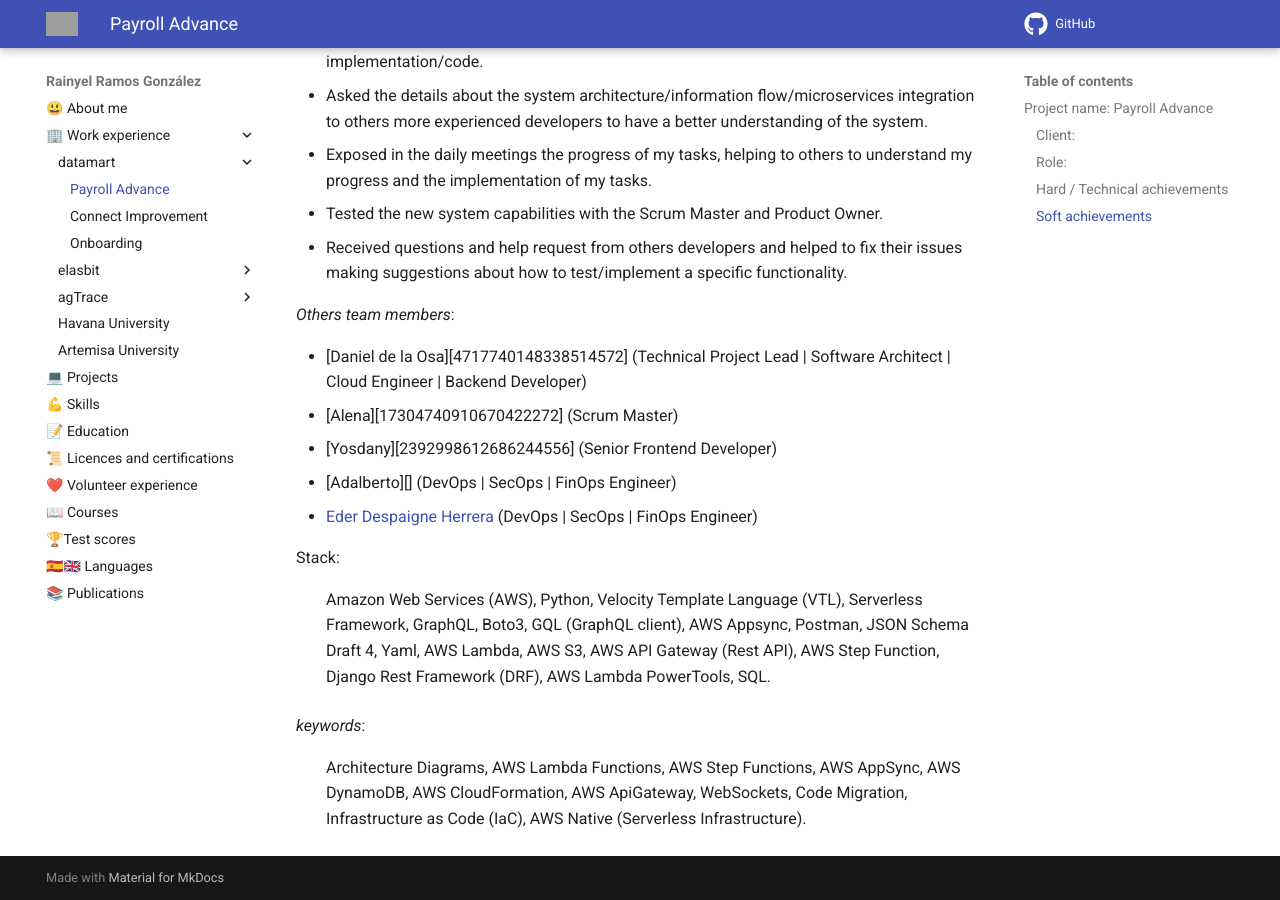
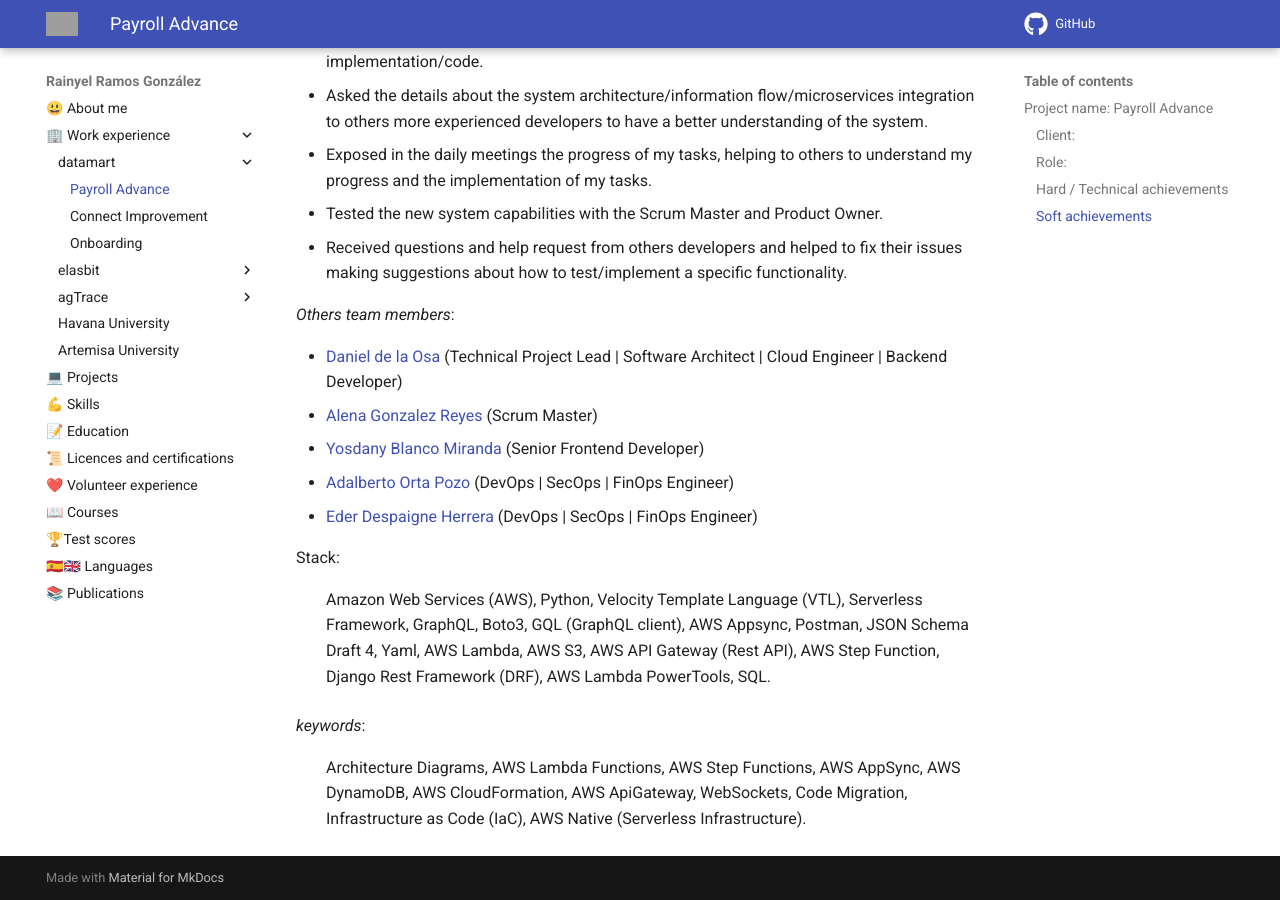
Before and after one commit to rayniel95/rayniel95.github.io, an MkDocs documentation site: the page built from docs/work_experience/datamart/payroll_advance.md, in a window 1280 px wide and 900 px high, scrolled down 2405 px. Built offline with MkDocs 1.6.1 and Material for MkDocs 9.7.7, drawn with Linux system fonts in a browser that asks for light colours; grey boxes are pictures that could not be loaded.

Commit message:
add links to team members

```diff
--- a/docs/work_experience/datamart/payroll_advance.md
+++ b/docs/work_experience/datamart/payroll_advance.md
@@ -55,10 +55,10 @@ systems and employees can interact with the platform. My work was about to creat
 
 *Others team members*:
 <!-- maybe extend this with more public profiles? -->
-- [Daniel de la Osa][4717740148338514572] (Technical Project Lead | Software Architect | Cloud Engineer | Backend Developer)
-- [Alena][17304740910670422272] (Scrum Master)
-- [Yosdany][2392998612686244556] (Senior Frontend Developer)
-- [Adalberto][] (DevOps | SecOps | FinOps Engineer)
+- [Daniel de la Osa](https://cu.linkedin.com/in/daniel-de-la-osa-24a6271b5/) (Technical Project Lead | Software Architect | Cloud Engineer | Backend Developer)
+- [Alena Gonzalez Reyes](https://cu.linkedin.com/in/alena-gonz%C3%A1lez-reyes-34529b152) (Scrum Master)
+- [Yosdany Blanco Miranda](https://www.linkedin.com/in/yosdanybm/) (Senior Frontend Developer)
+- [Adalberto Orta Pozo](https://cu.linkedin.com/in/adalberto-orta-370b8796/) (DevOps | SecOps | FinOps Engineer)
 - [Eder Despaigne Herrera](https://cu.linkedin.com/in/eder-despaigne-herrera-4185501b6) (DevOps | SecOps | FinOps Engineer)
 
 Stack:
```
